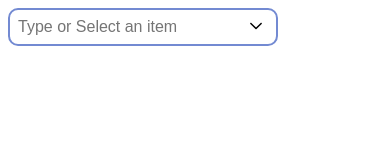
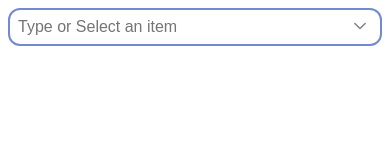
Before and after one commit to Othmanosx/lobox-dropdown, a React (Vite) app: page / in a window 390 px wide. Shown: the top 160 px of the page. Built offline with nearby package versions, Linux system fonts and the light colour scheme.

Commit message:
Style: fix responsive design

```diff
--- a/src/components/ArrowIcon.tsx
+++ b/src/components/ArrowIcon.tsx
@@ -31,6 +31,7 @@ const ArrowIcon = ({ isOpen, onClick }: Props) => {
         viewBox="0 0 1000 1000"
         enableBackground="new 0 0 1000 1000"
         xmlSpace="preserve"
+        fill="grey"
       >
         <g>
           <path d="M972.2,328.1L546.3,753.9c-1,1.3-1.5,2.9-2.7,4c-12,12.1-27.9,17.9-43.6,17.7c-15.8,0.2-31.7-5.6-43.7-17.7c-1.2-1.2-1.7-2.8-2.7-4L27.8,328.1c-23.8-23.8-23.8-62.3,0-86c23.7-23.8,62.2-23.8,86,0L500,628.4l386.2-386.2c23.8-23.8,62.3-23.8,86,0C995.9,265.8,995.9,304.3,972.2,328.1z" />
--- a/src/components/CheckIcon.tsx
+++ b/src/components/CheckIcon.tsx
@@ -1,5 +1,6 @@
 const CheckIcon = () => {
   return (
+    <div>
       <svg
         xmlns="http://www.w3.org/2000/svg"
         viewBox="0 0 24 24"
@@ -9,6 +10,7 @@ const CheckIcon = () => {
       >
         <path d="M 20.292969 5.2929688 L 9 16.585938 L 4.7070312 12.292969 L 3.2929688 13.707031 L 9 19.414062 L 21.707031 6.7070312 L 20.292969 5.2929688 z" />
       </svg>
+    </div>
   )
 }
 
--- a/src/components/Dropdown/DropdownItem.tsx
+++ b/src/components/Dropdown/DropdownItem.tsx
@@ -53,11 +53,7 @@ const DropdownItem: React.FC<DropdownItemProps> = ({
       aria-selected={isSelected}
     >
       {item}
-      {isSelected && (
-        <span className={classes.checkMark}>
-          <CheckIcon />
-        </span>
-      )}
+      {isSelected && <CheckIcon />}
     </button>
   )
 }
--- a/src/components/Dropdown/index.tsx
+++ b/src/components/Dropdown/index.tsx
@@ -9,12 +9,16 @@ const useStyles = createUseStyles({
   dropdown: {
     position: "relative",
     display: "inline-block",
+    width: "100%",
+    minWidth: 250,
+    maxWidth: 400,
   },
   input: {
     padding: "0.5rem",
+    paddingRight: "2rem",
     fontSize: "1rem",
-    borderRadius: 10,
-    minWidth: 250,
+    borderRadius: 12,
+    width: "fill-available",
     border: "2px solid #738ad2",
     "&:focus": {
       outline: "3px solid #DADEFF",
@@ -25,9 +29,8 @@ const useStyles = createUseStyles({
     minWidth: "100%",
     boxShadow: "0px 8px 16px 0px rgba(0, 0, 0, 0.2)",
     zIndex: 1,
-
     marginTop: 8,
-    borderRadius: 10,
+    borderRadius: 16,
     overflowY: "auto",
     maxHeight: 300,
     overflowX: "hidden",
```
Lines whose indentation alone changed are shown as unchanged.
